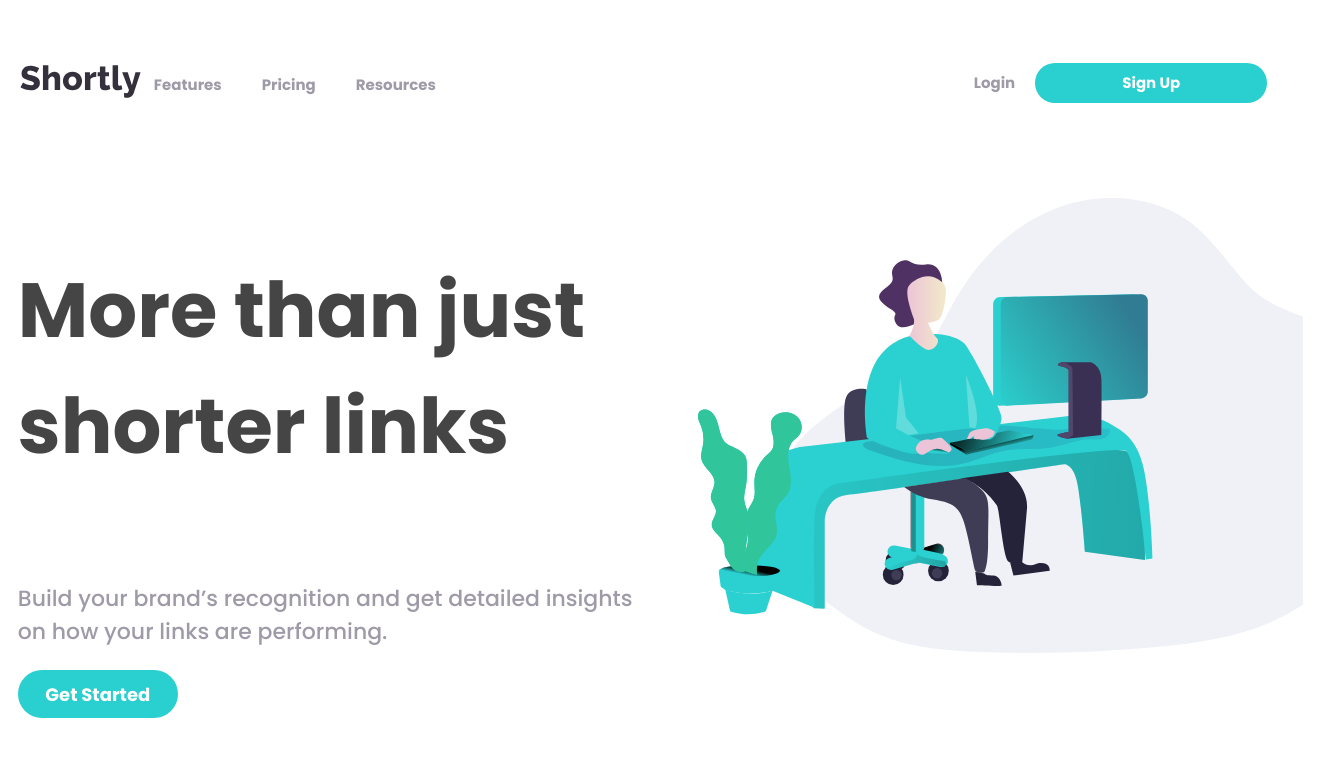
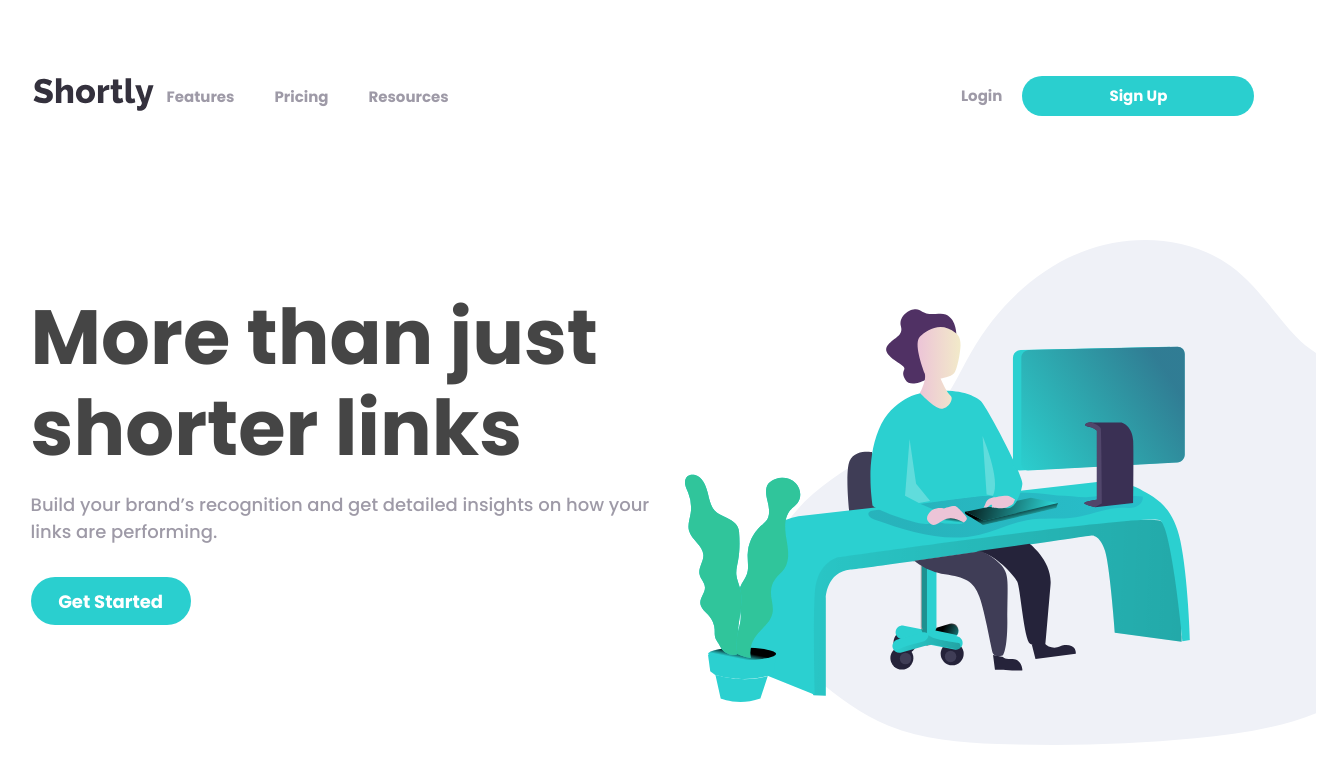
Before and after one commit to Brightcoders-Bootcamps/kata-01-diseno-web-responsivo-team-3, a plain HTML site: page index.html in a window 1280 px wide. Shown: the top 767 px of the page, 1341 px wide, since content can reach past the window. Drawn offline with Linux system fonts and the light colour scheme.

Commit message:
Adjust section one
Adjusted sizes of image font, font height and margins on top and
bottom.

```diff
--- a/index.html
+++ b/index.html
@@ -16,7 +16,7 @@
   <script src="https://kit.fontawesome.com/2141aee2ff.js" crossorigin="anonymous"></script>
 </head>
 <body>
-  <section class="first-part">
+
 
   <!--Header-->
     <header class="header">
@@ -114,7 +114,7 @@
       <h2 class="boostLink-h2">Boost your links today</h2>
       <a class="boostLink-a" href="">Get Started</a>
     </div>
-  </section>
+
 
 <!--footer-->
   <footer class="footer">
--- a/section-one.css
+++ b/section-one.css
@@ -72,17 +72,18 @@ body {
 
   .body {
     font-family: 'Poppins', sans-serif;
-    padding: 2vw;
+
     text-align: left;
   }
-  .first-part {
-    padding: 1vw;
+  .header {
+    padding: 2vw;
   }
   .section-one-desktop {
     display: flex;
     flex-direction: row-reverse;
     margin-top: 5%;
-
+    margin-bottom: -5%;
+    padding: 2vw;
   }
 
 
@@ -90,9 +91,9 @@ body {
 
     background-image: url(images/illustration-working.svg);
     width: 50vw;
-    background-size: 54vw;
+    background-size: 60vw;
     height: 40vw;
-    background-position: 35px;
+    background-position: 9px;
     margin-top: 0;
     display: flex;
     background-repeat: no-repeat;
@@ -107,17 +108,21 @@ body {
 .get-started {
   width: 100%;
   text-align: start;
+  margin-top: -2%;
 }
 .get-started h1 {
   font-size: 6vw;
   color:#454545 ;
   font-weight: 700;
+  margin-bottom: 0;
+  line-height: 118%;
 }
 
 .get-started p {
-  font-size: 22px;
+  font-size: 18px;
   color: hsl(257, 7%, 63%);
   font-weight: 500;
+  margin-bottom: 5%;
 }
 .button-container {
   width: 100%;
```
